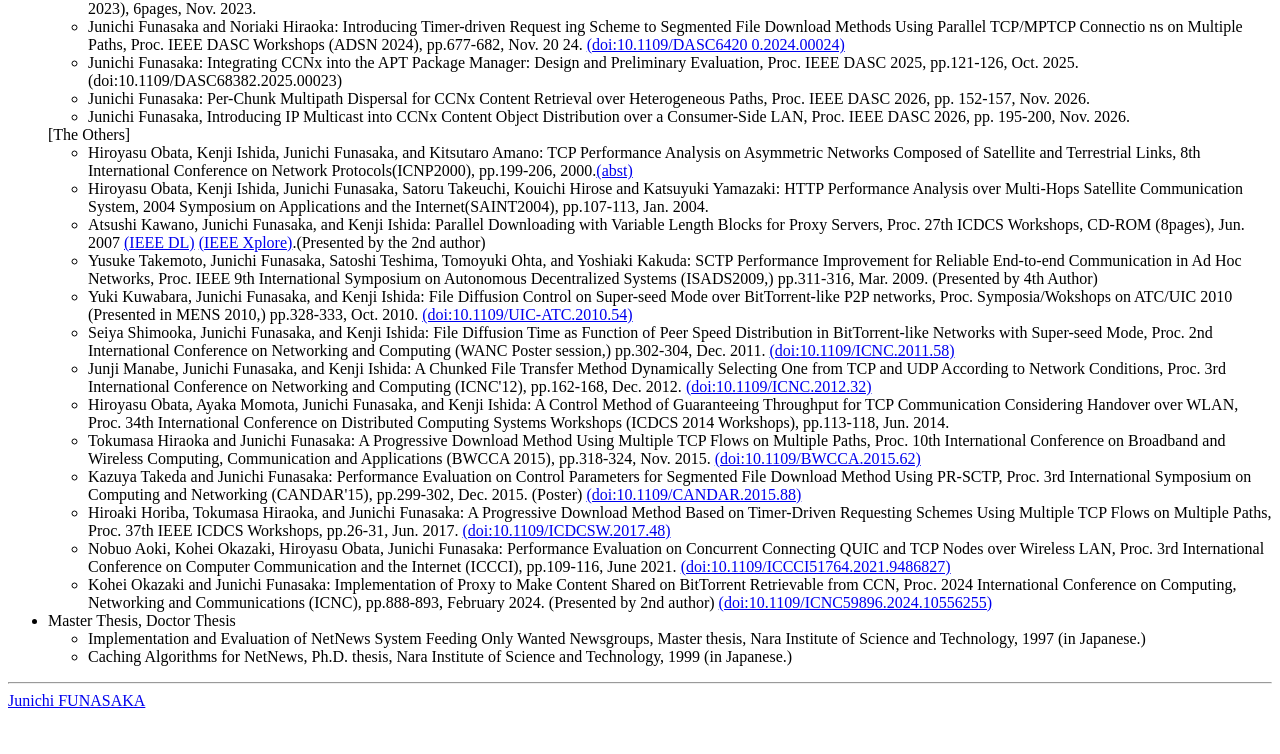
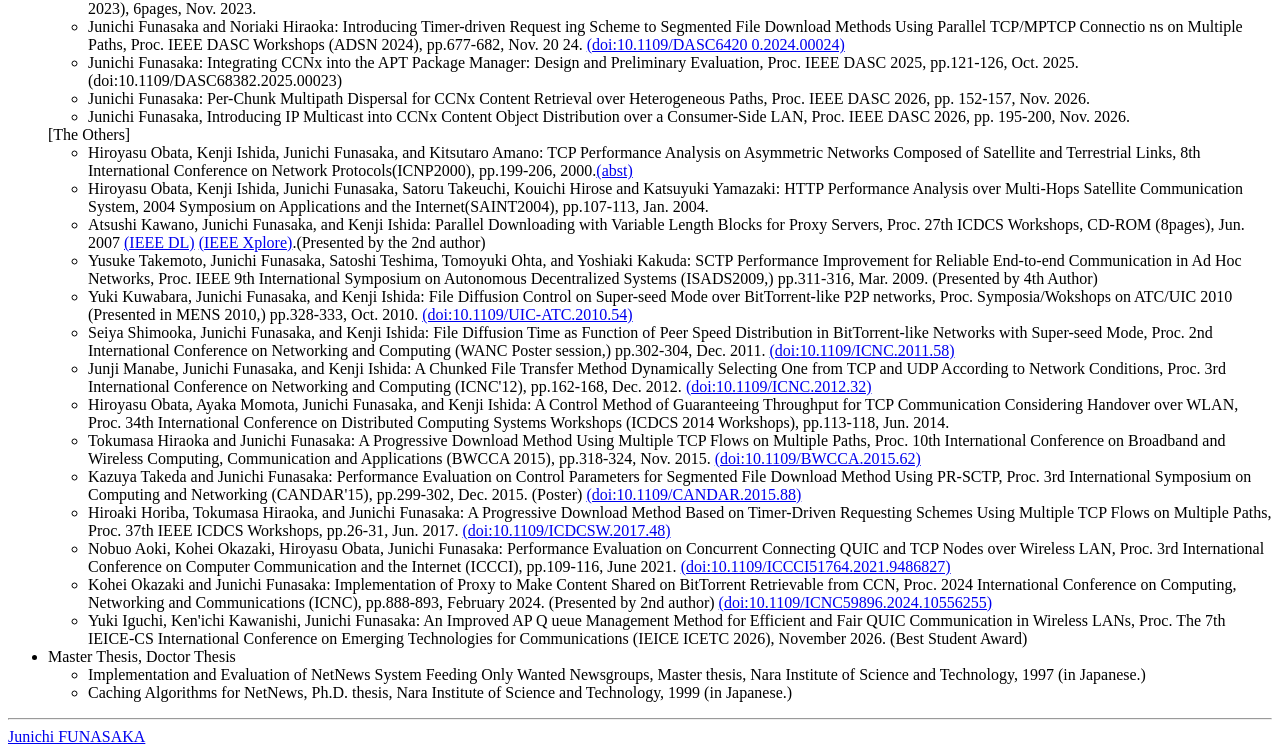
Before and after one commit to funahcu/funalab, a plain HTML site: page funa/research-e.html in a window 1280 px wide. Shown: the part 1470-2224 px from the top of the page. Before the commit the page ends 2188 px from the top, so only its background shows below. Drawn offline with Linux system fonts and the light colour scheme.

Commit message:
Add info on presentation in ICETC 2026

```diff
--- a/funa/research-e.html
+++ b/funa/research-e.html
@@ -105,6 +105,8 @@ ns on Multiple Paths, Proc. IEEE DASC Workshops (ADSN 2024), pp.677-682, Nov. 20
 	 <li>Hiroaki Horiba, Tokumasa Hiraoka, and Junichi Funasaka: A Progressive Download Method Based on Timer-Driven Requesting Schemes Using Multiple TCP Flows on Multiple Paths, Proc. 37th IEEE ICDCS Workshops, pp.26-31, Jun. 2017. <a href="http://dx.doi.org/10.1109/ICDCSW.2017.48">(doi:10.1109/ICDCSW.2017.48)</a>
 	 <li>Nobuo Aoki, Kohei Okazaki, Hiroyasu Obata, Junichi Funasaka: Performance Evaluation on Concurrent Connecting QUIC and TCP Nodes over Wireless LAN, Proc. 3rd International Conference on Computer Communication and the Internet (ICCCI), pp.109-116, June 2021. <a href="http://dx.doi.org/10.1109/ICCCI51764.2021.9486827">(doi:10.1109/ICCCI51764.2021.9486827)</a>
          <li>Kohei Okazaki and Junichi Funasaka: Implementation of Proxy to Make Content Shared on BitTorrent Retrievable from CCN, Proc. 2024 International Conference on Computing, Networking and Communications (ICNC), pp.888-893, February 2024. (Presented by 2nd author) <a href="https://doi.org/10.1109/ICNC59896.2024.10556255">(doi:10.1109/ICNC59896.2024.10556255)</a>
+         <li>Yuki Iguchi, Ken'ichi Kawanishi, Junichi Funasaka: An Improved AP Q
+ueue Management Method for Efficient and Fair QUIC Communication in Wireless LANs, Proc. The 7th IEICE-CS International Conference on Emerging Technologies for Communications (IEICE ICETC 2026), November 2026. (Best Student Award)
        </ul>
     </div>
   <li><a name="Thesis">Master Thesis, Doctor Thesis</a>
```
Also changed, not shown: funa/research.html (+1 -0 lines), index.html (+1 -0 lines).
